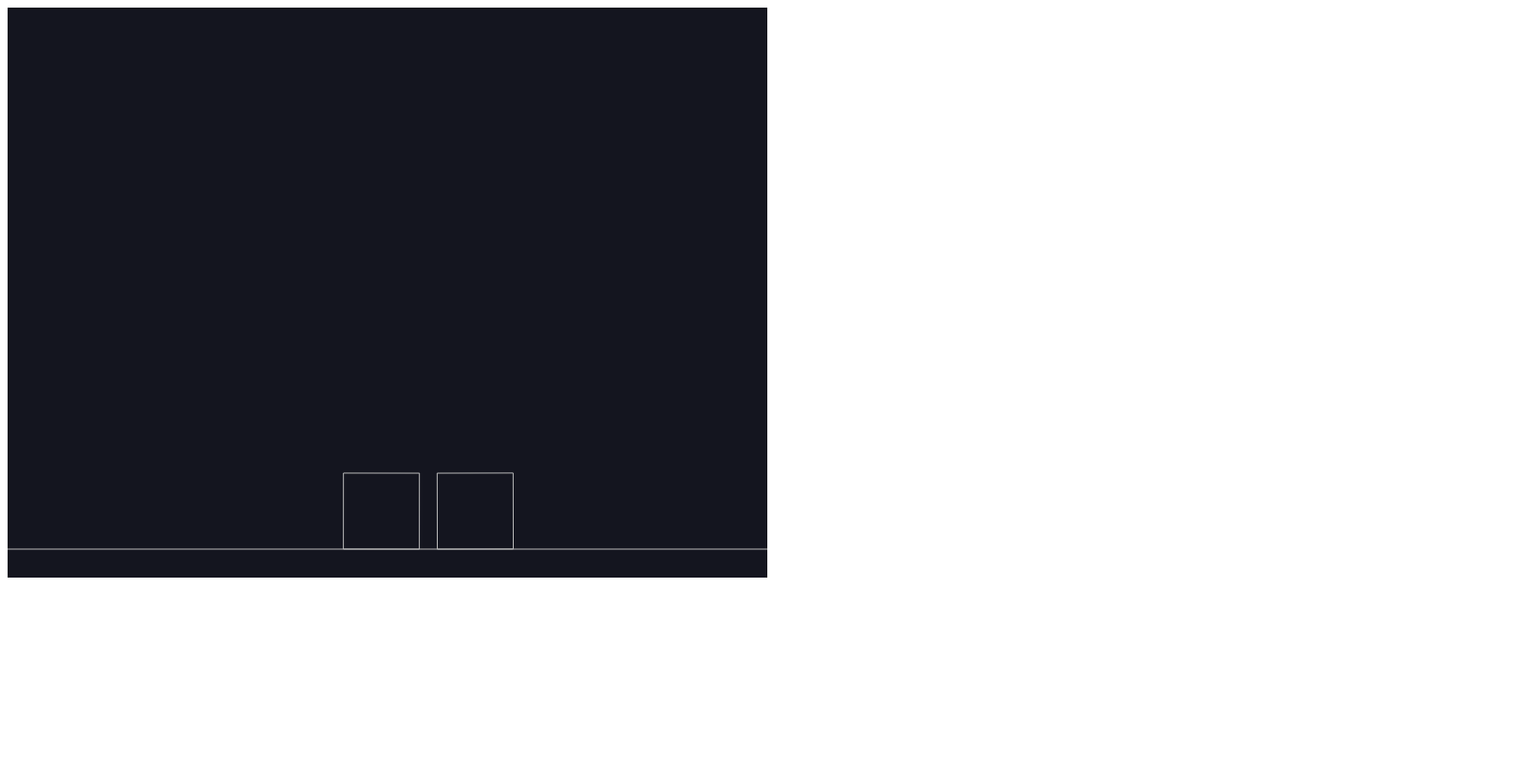
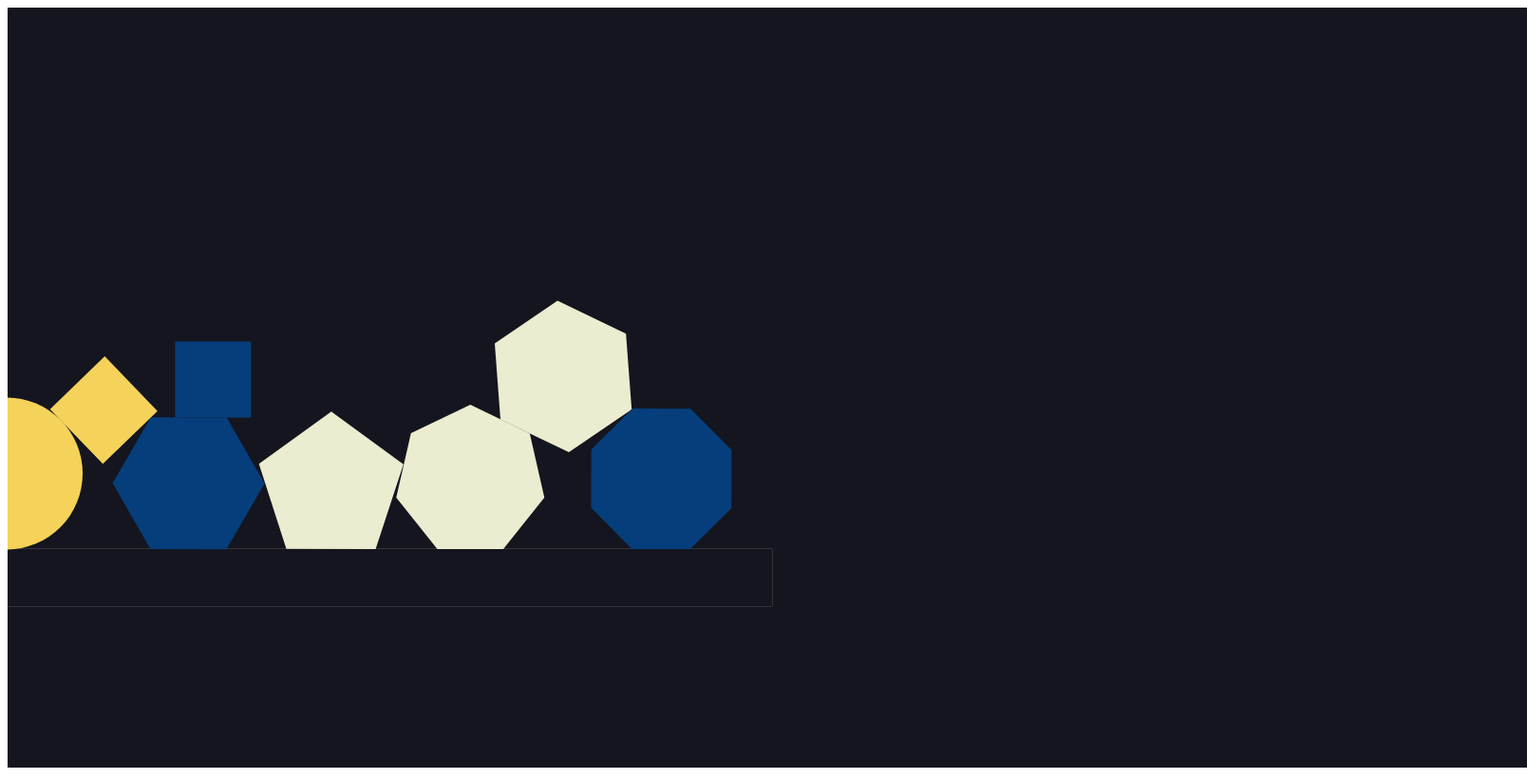
Before and after one commit to dspacechuck/slingshot, a plain HTML site: page index.html in a window 1280 px wide. Shown: the whole page at 95% size, 1608 px wide, since content can reach past the window. Drawn offline with Linux system fonts and the light colour scheme.

Commit message:
Added composite shapes

```diff
--- a/index.html
+++ b/index.html
@@ -17,7 +17,12 @@
         let engine = Matter.Engine.create();
         let render = Matter.Render.create({
             element: document.body,
-            engine: engine
+            engine: engine,
+            options: {
+                width: 1600,
+                height: 800,
+                wireframes: false
+            }
         });
 
 
@@ -38,14 +43,15 @@
 
         render.mouse = mouse;
 
-        Matter.World.add(engine.world, [boxA, boxB, ground, mouseConstraint]);
+        let stack = Matter.Composites.stack(200, 200, 4, 4, 0, 0, (x, y) => {
+            // return Matter.Bodies.rectangle(x, y, 80, 80);
+            const sides = Math.ceil(Math.random()*7 + 1);
+            return Matter.Bodies.polygon(x, y, sides, 80);
+        })
+
+        Matter.World.add(engine.world, [boxA, boxB, ground, stack, mouseConstraint]);
         Matter.Runner.run(engine);
         Matter.Render.run(render);
-
-        let crash = Matter.Collision.collides(boxA, boxB);
-        if (crash) {
-            console.log("crash detected!");
-        }
 
     </script>
 
```
